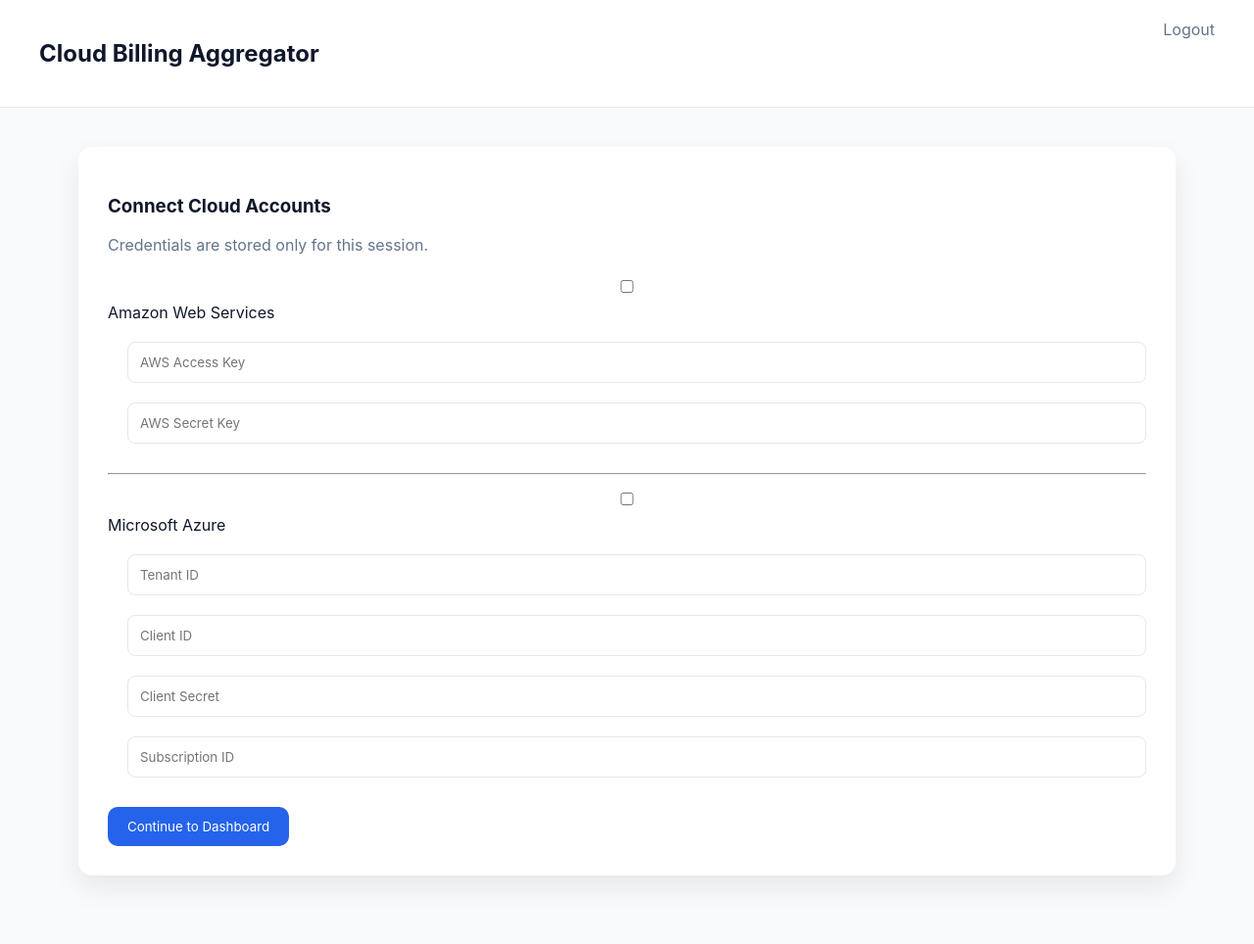
After one commit to mohdazam193/Cloud-Billing-Aggregator, a FastAPI app: template backend/templates/connect.html in a window 1280 px wide. The commit adds this page. Shown: the whole page at 98% size. Run offline with FastAPI, Linux system fonts and the light colour scheme; the template is opened without the code that fills it, so the values that code supplies are empty.

Commit message:
recerated files

```diff
--- a/backend/main.py
+++ b/backend/main.py
@@ -1,40 +1,54 @@
 from fastapi import FastAPI, Request, Form
-from fastapi.responses import RedirectResponse, HTMLResponse
+from fastapi.responses import RedirectResponse, HTMLResponse, StreamingResponse
 from fastapi.templating import Jinja2Templates
+from fastapi.staticfiles import StaticFiles
 from starlette.middleware.sessions import SessionMiddleware
-from fastapi.staticfiles import StaticFiles
-import boto3
+from datetime import date, timedelta, datetime
+import boto3, csv, io
+
 from azure.identity import ClientSecretCredential
 from azure.mgmt.costmanagement import CostManagementClient
-from datetime import datetime, timedelta
 
 app = FastAPI()
 app.add_middleware(SessionMiddleware, secret_key="dev-secret")
+
 app.mount("/static", StaticFiles(directory="static"), name="static")
 templates = Jinja2Templates(directory="templates")
 
-USER="Napster193"
-PASS="ChangeMe123"
+ADMIN_USER = "Napster193"
+ADMIN_PASS = "ChangeMe123"
+
+
+def trend(curr, prev):
+    if prev == 0:
+        return 0, "neutral"
+    pct = round(((curr - prev) / prev) * 100, 1)
+    return pct, "up" if pct > 0 else "down"
+
 
 @app.get("/", response_class=HTMLResponse)
-def login(request: Request):
+def login_page(request: Request):
     return templates.TemplateResponse("login.html", {"request": request})
 
+
 @app.post("/login")
-def do_login(request: Request, username: str = Form(...), password: str = Form(...)):
-    if username == USER and password == PASS:
+def login(request: Request, username: str = Form(...), password: str = Form(...)):
+    if username == ADMIN_USER and password == ADMIN_PASS:
+        request.session.clear()
         request.session["user"] = True
-        return RedirectResponse("/credentials", status_code=302)
+        return RedirectResponse("/connect", status_code=302)
     return RedirectResponse("/", status_code=302)
 
-@app.get("/credentials", response_class=HTMLResponse)
-def creds(request: Request):
-    if "user" not in request.session:
+
+@app.get("/connect", response_class=HTMLResponse)
+def connect_page(request: Request):
+    if not request.session.get("user"):
         return RedirectResponse("/", status_code=302)
-    return templates.TemplateResponse("credentials.html", {"request": request})
+    return templates.TemplateResponse("connect.html", {"request": request})
 
-@app.post("/credentials")
-def save_creds(
+
+@app.post("/connect")
+def save_credentials(
     request: Request,
     use_aws: str = Form(None),
     use_azure: str = Form(None),
@@ -45,49 +59,170 @@
     client_secret: str = Form(None),
     subscription_id: str = Form(None),
 ):
-    request.session.clear()
-    request.session["user"] = True
+    request.session["aws"] = None
+    request.session["azure"] = None
+
     if use_aws:
-        request.session["aws"]={"access_key":aws_access_key,"secret_key":aws_secret_key}
+        request.session["aws"] = {
+            "access_key": aws_access_key,
+            "secret_key": aws_secret_key,
+        }
+
     if use_azure:
-        request.session["azure"]={"tenant_id":tenant_id,"client_id":client_id,"client_secret":client_secret,"subscription_id":subscription_id}
+        request.session["azure"] = {
+            "tenant_id": tenant_id,
+            "client_id": client_id,
+            "client_secret": client_secret,
+            "subscription_id": subscription_id,
+        }
+
     return RedirectResponse("/dashboard", status_code=302)
 
+
 @app.get("/dashboard", response_class=HTMLResponse)
-def dashboard(request: Request):
-    if "user" not in request.session:
+def dashboard(
+    request: Request,
+    range: str = "30d",
+    start_date: str | None = None,
+    end_date: str | None = None,
+):
+    if not request.session.get("user"):
         return RedirectResponse("/", status_code=302)
 
-    days=int(request.query_params.get("days",30))
-    end=datetime.utcnow().date()
-    start=end-timedelta(days=days)
+    today = date.today()
 
-    aws_services=[]
-    azure_services=[]
-    aws_total=0
-    azure_total=0
+    if range == "1d":
+        start = today - timedelta(days=1)
+        end = today
+    elif range == "60d":
+        start = today - timedelta(days=60)
+        end = today
+    elif range == "90d":
+        start = today - timedelta(days=90)
+        end = today
+    elif range == "custom" and start_date and end_date:
+        start = datetime.fromisoformat(start_date).date()
+        end = datetime.fromisoformat(end_date).date()
+    else:
+        start = today - timedelta(days=30)
+        end = today
 
-    if "aws" in request.session:
-        aws=request.session["aws"]
-        ce=boto3.client("ce",aws_access_key_id=aws["access_key"],aws_secret_access_key=aws["secret_key"],region_name="us-east-1")
-        resp=ce.get_cost_and_usage(TimePeriod={"Start":str(start),"End":str(end)},Granularity="MONTHLY",Metrics=["UnblendedCost"],GroupBy=[{"Type":"DIMENSION","Key":"SERVICE"}])
-        for g in resp["ResultsByTime"][0]["Groups"]:
-            c=float(g["Metrics"]["UnblendedCost"]["Amount"])
-            aws_services.append({"service":g["Keys"][0],"cost":c})
-            aws_total+=c
+    period_days = (end - start).days
+    prev_start = start - timedelta(days=period_days)
+    prev_end = start
 
-    if "azure" in request.session:
-        az=request.session["azure"]
-        cred=ClientSecretCredential(tenant_id=az["tenant_id"],client_id=az["client_id"],client_secret=az["client_secret"])
-        cm=CostManagementClient(cred)
-        scope=f"/subscriptions/{az['subscription_id']}"
-        q={"type":"ActualCost","timeframe":"Custom","timePeriod":{"from":start.isoformat(),"to":end.isoformat()},"dataset":{"granularity":"None","aggregation":{"totalCost":{"name":"Cost","function":"Sum"}},"grouping":[{"type":"Dimension","name":"ServiceName"}]}}
-        res=cm.query.usage(scope,q)
+    aws_total = azure_total = 0
+    aws_prev = azure_prev = 0
+    aws_services = []
+    azure_services = []
+
+    # ---------- AWS ----------
+    if request.session.get("aws"):
+        aws = request.session["aws"]
+        ce = boto3.client(
+            "ce",
+            aws_access_key_id=aws["access_key"],
+            aws_secret_access_key=aws["secret_key"],
+            region_name="us-east-1",
+        )
+
+        curr = ce.get_cost_and_usage(
+            TimePeriod={"Start": str(start), "End": str(end)},
+            Granularity="MONTHLY",
+            Metrics=["UnblendedCost"],
+            GroupBy=[{"Type": "DIMENSION", "Key": "SERVICE"}],
+        )
+
+        for g in curr["ResultsByTime"][0]["Groups"]:
+            cost = float(g["Metrics"]["UnblendedCost"]["Amount"])
+            aws_services.append({"service": g["Keys"][0], "cost": cost})
+            aws_total += cost
+
+        prev = ce.get_cost_and_usage(
+            TimePeriod={"Start": str(prev_start), "End": str(prev_end)},
+            Granularity="MONTHLY",
+            Metrics=["UnblendedCost"],
+        )
+        aws_prev = float(prev["ResultsByTime"][0]["Total"]["UnblendedCost"]["Amount"])
+
+    # ---------- Azure ----------
+    if request.session.get("azure"):
+        az = request.session["azure"]
+        cred = ClientSecretCredential(
+            tenant_id=az["tenant_id"],
+            client_id=az["client_id"],
+            client_secret=az["client_secret"],
+        )
+        cm = CostManagementClient(cred)
+        scope = f"/subscriptions/{az['subscription_id']}"
+
+        query = {
+            "type": "ActualCost",
+            "timeframe": "Custom",
+            "timePeriod": {"from": start.isoformat(), "to": end.isoformat()},
+            "dataset": {
+                "granularity": "None",
+                "aggregation": {"totalCost": {"name": "Cost", "function": "Sum"}},
+                "grouping": [{"type": "Dimension", "name": "ServiceName"}],
+            },
+        }
+
+        res = cm.query.usage(scope, query)
         for r in res.rows:
-            azure_services.append({"service":r[0],"cost":r[1]})
-            azure_total+=r[1]
+            azure_services.append({"service": r[0], "cost": r[1]})
+            azure_total += r[1]
 
-    return templates.TemplateResponse("dashboard.html",{"request":request,"days":days,"aws_total":aws_total,"azure_total":azure_total,"total":aws_total+azure_total,"aws_services":aws_services,"azure_services":azure_services})
+        prev_q = query.copy()
+        prev_q["timePeriod"] = {
+            "from": prev_start.isoformat(),
+            "to": prev_end.isoformat(),
+        }
+        prev_res = cm.query.usage(scope, prev_q)
+        azure_prev = sum(r[1] for r in prev_res.rows)
+
+    aws_change, aws_trend = trend(aws_total, aws_prev)
+    azure_change, azure_trend = trend(azure_total, azure_prev)
+
+    request.session["aws_services"] = aws_services
+    request.session["azure_services"] = azure_services
+
+    return templates.TemplateResponse(
+        "dashboard.html",
+        {
+            "request": request,
+            "range": range,
+            "total": aws_total + azure_total,
+            "aws_total": aws_total,
+            "azure_total": azure_total,
+            "aws_services": aws_services,
+            "azure_services": azure_services,
+            "aws_change": aws_change,
+            "azure_change": azure_change,
+            "aws_trend": aws_trend,
+            "azure_trend": azure_trend,
+        },
+    )
+
+
+@app.get("/export/csv")
+def export_csv(request: Request):
+    output = io.StringIO()
+    writer = csv.writer(output)
+    writer.writerow(["Cloud", "Service", "Cost (USD)"])
+
+    for s in request.session.get("aws_services", []):
+        writer.writerow(["AWS", s["service"], s["cost"]])
+
+    for s in request.session.get("azure_services", []):
+        writer.writerow(["Azure", s["service"], s["cost"]])
+
+    output.seek(0)
+    return StreamingResponse(
+        output,
+        media_type="text/csv",
+        headers={"Content-Disposition": "attachment; filename=cost-report.csv"},
+    )
+
 
 @app.get("/logout")
 def logout(request: Request):
--- a/backend/static/style.css
+++ b/backend/static/style.css
@@ -1,7 +1,26 @@
-body{font-family:Arial;background:#f8fafc}
-.container{max-width:1100px;margin:auto;padding:30px}
-.card{background:white;padding:30px;border-radius:8px}
-.stats{display:flex;gap:20px}
-.stat-card{background:white;padding:20px;border-radius:8px}
-input,select{width:100%;padding:10px;margin:10px 0}
-button{background:#2563eb;color:white;padding:10px;border:none}
+:root{
+--bg:#f9fafb;--surface:#fff;--primary:#2563eb;
+--text:#0f172a;--muted:#64748b;--border:#e5e7eb;
+--shadow:0 12px 30px rgba(0,0,0,.08)
+}
+*{box-sizing:border-box;font-family:Inter,system-ui}
+body{margin:0;background:var(--bg);color:var(--text)}
+header{display:flex;justify-content:space-between;
+padding:20px 40px;background:var(--surface);border-bottom:1px solid var(--border)}
+header a{text-decoration:none;color:var(--muted)}
+main{max-width:1200px;margin:auto;padding:40px}
+.center{display:flex;justify-content:center;align-items:center;height:100vh}
+.surface{background:var(--surface);padding:30px;border-radius:14px;box-shadow:var(--shadow);margin-bottom:30px}
+.auth{width:380px;text-align:center}
+input,select{width:100%;padding:12px;margin:10px 0;border-radius:8px;border:1px solid var(--border)}
+button{background:var(--primary);color:#fff;border:none;padding:12px 20px;border-radius:10px;cursor:pointer}
+.intro h1{font-size:32px;margin:0}
+.intro p{color:var(--muted)}
+.range{margin-top:10px}
+.grid{display:grid;grid-template-columns:repeat(auto-fit,minmax(240px,1fr));gap:20px;margin:30px 0}
+.card{background:var(--surface);padding:24px;border-radius:14px;box-shadow:var(--shadow)}
+.card span{color:var(--muted)}
+.card strong{display:block;font-size:28px;margin-top:6px}
+.card em{font-style:normal;color:var(--muted)}
+.nested{margin:10px 0 20px 20px}
+.muted{color:var(--muted)}
--- /dev/null
+++ b/backend/templates/connect.html
@@ -0,0 +1,45 @@
+<!DOCTYPE html>
+<html>
+<head>
+  <link rel="stylesheet" href="/static/style.css">
+  <script>
+    function toggle(id){
+      document.getElementById(id).style.display =
+        document.getElementById(id+'-c').checked ? 'block':'none';
+    }
+  </script>
+</head>
+<body>
+<header>
+  <h2>Cloud Billing Aggregator</h2>
+  <a href="/logout">Logout</a>
+</header>
+
+<main>
+  <section class="surface">
+    <h3>Connect Cloud Accounts</h3>
+    <p class="muted">Credentials are stored only for this session.</p>
+
+    <form method="post">
+      <label><input type="checkbox" id="aws-c" name="use_aws" onchange="toggle('aws')"> Amazon Web Services</label>
+      <div id="aws" class="nested">
+        <input name="aws_access_key" placeholder="AWS Access Key">
+        <input name="aws_secret_key" placeholder="AWS Secret Key">
+      </div>
+
+      <hr>
+
+      <label><input type="checkbox" id="azure-c" name="use_azure" onchange="toggle('azure')"> Microsoft Azure</label>
+      <div id="azure" class="nested">
+        <input name="tenant_id" placeholder="Tenant ID">
+        <input name="client_id" placeholder="Client ID">
+        <input name="client_secret" placeholder="Client Secret">
+        <input name="subscription_id" placeholder="Subscription ID">
+      </div>
+
+      <button>Continue to Dashboard</button>
+    </form>
+  </section>
+</main>
+</body>
+</html>
--- a/k8s/backend-service.yaml
+++ b/k8s/service.yaml
@@ -1,10 +1,10 @@
 apiVersion: v1
 kind: Service
 metadata:
-  name: billing-backend
+  name: cloud-billing-aggregator
 spec:
   selector:
-    app: billing-backend
+    app: cloud-billing-aggregator
   ports:
   - port: 8000
     targetPort: 8000
```
Also changed, not shown: backend/templates/credentials.html (deleted, +0 -19 lines), backend/templates/dashboard.html (+74 -18 lines), backend/templates/login.html (deleted, +0 -8 lines), docs/architecture.md (deleted, +0 -1 lines), docs/deployment.md (deleted, +0 -1 lines), k8s/deployment.yaml (renamed from k8s/backend-deployment.yaml, +5 -5 lines), README.md, 2 other files.
